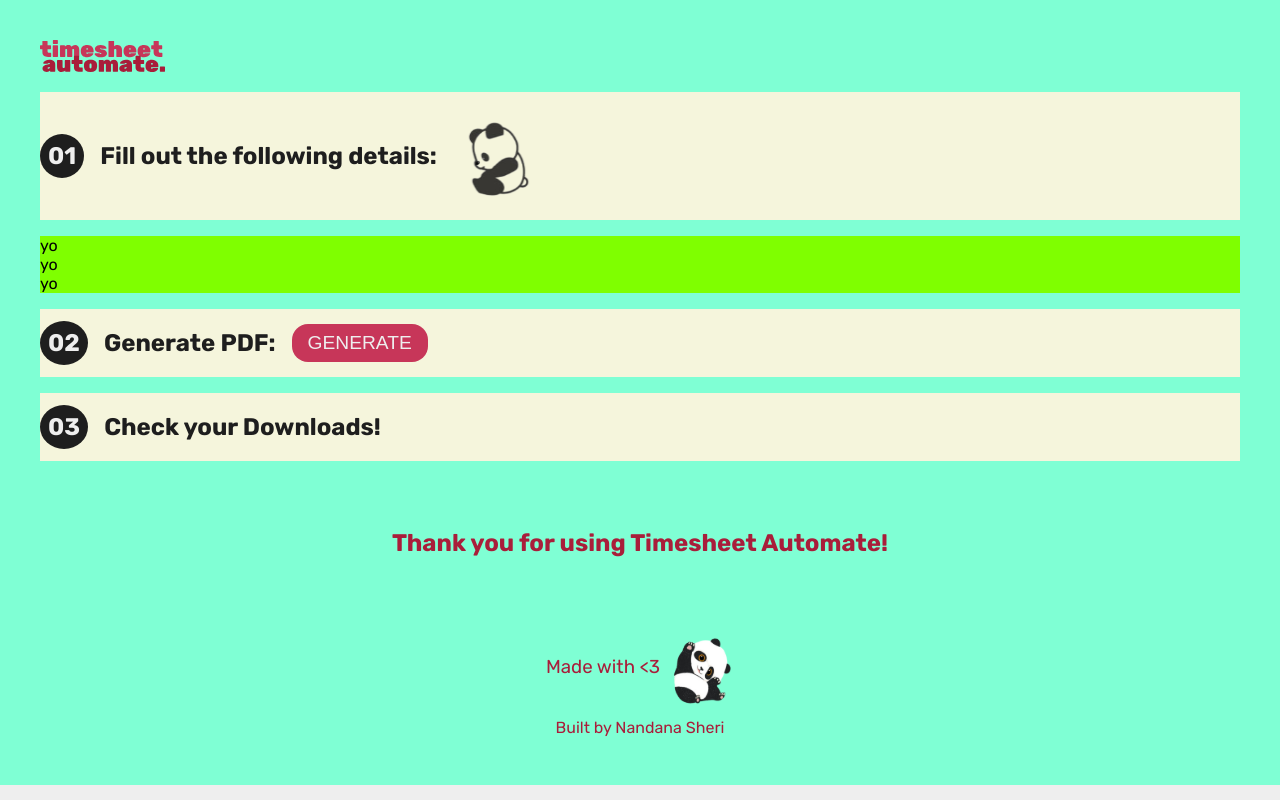
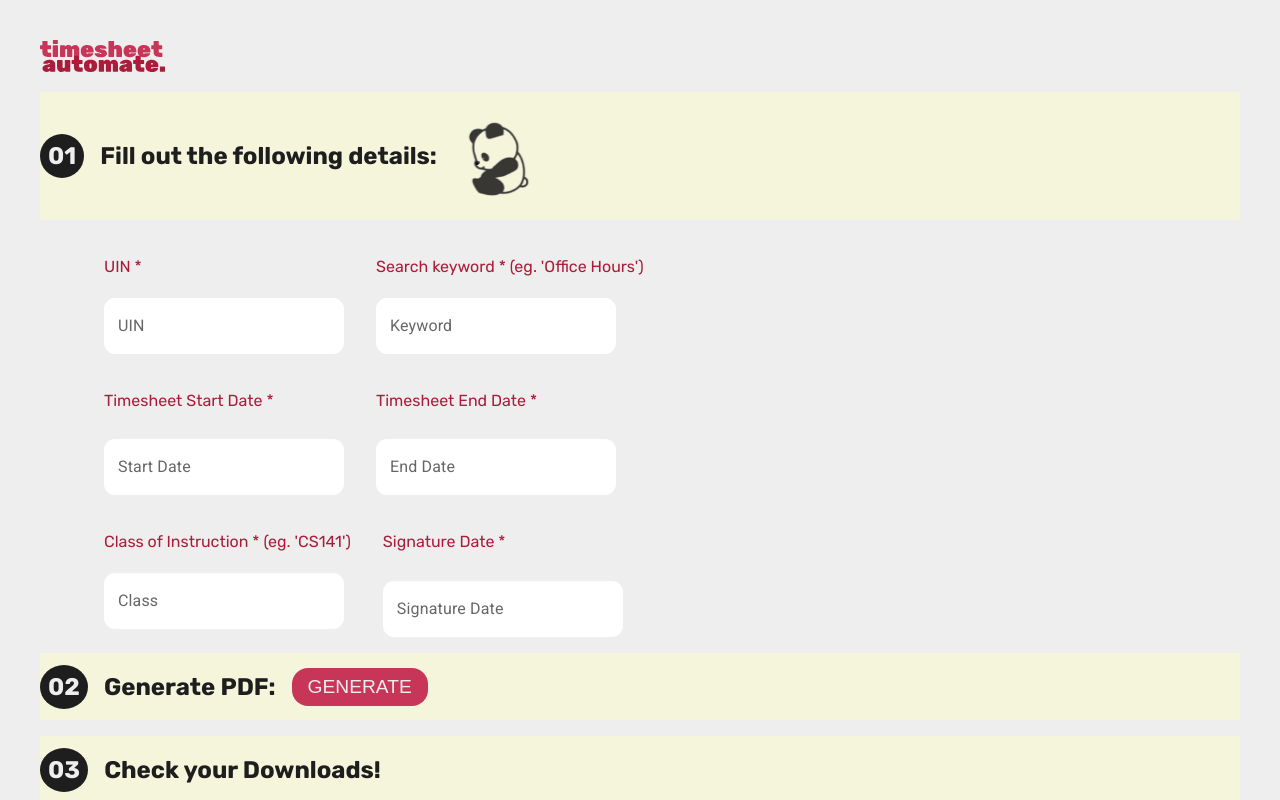
Before and after one commit to nandanasheri/timesheet-automate, a React (Create React App) app in the folder client/: page /generate in a window 1280 px wide. Shown: the top 800 px of the page. Built offline with nearby package versions, Linux system fonts and the light colour scheme.

Commit message:
added form - fix alignment

```diff
--- a/client/package.json
+++ b/client/package.json
@@ -6,9 +6,11 @@
     "@emotion/react": "^11.11.4",
     "@emotion/styled": "^11.11.5",
     "@mui/material": "^5.15.19",
+    "@mui/x-date-pickers": "^7.6.1",
     "@testing-library/jest-dom": "^5.17.0",
     "@testing-library/react": "^13.4.0",
     "@testing-library/user-event": "^13.5.0",
+    "dayjs": "^1.11.11",
     "react": "^18.3.1",
     "react-dom": "^18.3.1",
     "react-router-dom": "^6.23.1",
--- a/client/src/views/GeneratePDFPage/GeneratePDFPage.js
+++ b/client/src/views/GeneratePDFPage/GeneratePDFPage.js
@@ -3,6 +3,11 @@ import timesheetlogo from "../../assets/timesheet-cropped.svg";
 import sadpanda from "../../assets/sadpanda.svg";
 import footerpanda from "../../assets/footer panda.svg";
 import TextField from '@mui/material/TextField';
+import * as React from 'react';
+import { DemoContainer, DemoItem } from '@mui/x-date-pickers/internals/demo';
+import { AdapterDayjs } from '@mui/x-date-pickers/AdapterDayjs';
+import { LocalizationProvider } from '@mui/x-date-pickers/LocalizationProvider';
+import { DatePicker } from '@mui/x-date-pickers/DatePicker';
 
 
 function GeneratePDFPage () {
@@ -18,11 +23,107 @@ function GeneratePDFPage () {
             </div>
 
             <div className={styles["generate-form-container"]}>
-                <div className={styles["generate-inner-container"]}>yo
+                <div className={styles["generate-inner-container"]}>
+                    <div>
+                        <h4 className={styles["generate-form-text"]}>UIN *</h4>
+                        <TextField  className={styles["generate-textfield"]} id="outlined-basic" label="UIN" variant="outlined"
+                        InputProps={{
+                            style: {
+                              border: 'none',
+                            },
+                          }}
+                          sx={{
+                            '& .MuiOutlinedInput-notchedOutline': {
+                              border: 'none',
+                            },
+                          }}/>
+                    </div>
+                    <div>
+                        <h4 className={styles["generate-form-text"]}>Search keyword * (eg. 'Office Hours')</h4>
+                        <TextField className={styles["generate-textfield"]} id="outlined-basic" label="Keyword" variant="outlined"
+                        InputProps={{
+                            style: {
+                              border: 'none',
+                            },
+                          }}
+                          sx={{
+                            '& .MuiOutlinedInput-notchedOutline': {
+                              border: 'none',
+                            },
+                          }} />
+                    </div>
                 </div>
-                <div className={styles["generate-inner-container"]}> yo
+                <div className={styles["generate-inner-container"]}>
+                    <div>
+                        <h4 className={styles["generate-form-text"]}>Timesheet Start Date *</h4>
+                        <LocalizationProvider dateAdapter={AdapterDayjs}>
+                            <DemoContainer components={['DatePicker']}>
+                                <DatePicker className={styles["generate-textfield"]} label="Start Date"
+                                InputProps={{
+                                    style: {
+                                      border: 'none',
+                                    },
+                                  }}
+                                  sx={{
+                                    '& .MuiOutlinedInput-notchedOutline': {
+                                      border: 'none',
+                                    },
+                                  }}/>
+                            </DemoContainer>
+                        </LocalizationProvider>
+                    </div>
+                    <div>
+                        <h4 className={styles["generate-form-text"]}>Timesheet End Date *</h4>
+                        <LocalizationProvider dateAdapter={AdapterDayjs}>
+                            <DemoContainer components={['DatePicker']}>
+                                <DatePicker className={styles["generate-textfield"]} label="End Date"
+                                InputProps={{
+                                    style: {
+                                      border: 'none',
+                                    },
+                                  }}
+                                  sx={{
+                                    '& .MuiOutlinedInput-notchedOutline': {
+                                      border: 'none',
+                                    },
+                                  }}/>
+                            </DemoContainer>
+                        </LocalizationProvider>
+                    </div>
                 </div>
-                <div className={styles["generate-inner-container"]}>yo
+                <div className={styles["generate-inner-container"]}>
+                    <div>
+                        <h4 className={styles["generate-form-text"]}>Class of Instruction * (eg. 'CS141')</h4>
+                        <TextField className={styles["generate-textfield"]} id="outlined-basic" label="Class" variant="outlined"
+                        InputProps={{
+                            style: {
+                              border: 'none',
+                            },
+                          }}
+                          sx={{
+                            '& .MuiOutlinedInput-notchedOutline': {
+                              border: 'none',
+                            },
+                          }}/>
+                    </div>
+                    <div>
+                        <h4 className={styles["generate-form-text"]}>Signature Date *</h4>
+                        <LocalizationProvider dateAdapter={AdapterDayjs}>
+                            <DemoContainer components={['DatePicker']}>
+                                <DatePicker className={styles["generate-textfield"]} label="Signature Date"
+                                InputProps={{
+                                    style: {
+                                      border: 'none',
+                                    },
+                                  }}
+                                  sx={{
+                                    '& .MuiOutlinedInput-notchedOutline': {
+                                      border: 'none',
+                                    },
+                                  }}/>
+                            </DemoContainer>
+                        </LocalizationProvider>
+                    </div>
                 </div>
             </div>
 
--- a/client/src/views/GeneratePDFPage/GeneratePDFPage.module.css
+++ b/client/src/views/GeneratePDFPage/GeneratePDFPage.module.css
@@ -6,7 +6,7 @@
 }
 
 .generate-main {
-    background-color: aquamarine;
+    /* background-color: aquamarine; */
     padding: 2.5rem;
     display: flex;
     flex-direction: column;
@@ -89,9 +89,27 @@
 }
 
 .generate-form-container {
-    background-color: blueviolet;
+    /* background-color: blueviolet; */
+    display: flex;
+    flex-direction: column;
+    gap: 1rem;
+    padding: 0rem 4rem 0rem 4rem;
+}
+
+.generate-form-text {
+    font-size: 1rem;
+    font-weight: 400;
+    color: #A91D3A;
 }
 
 .generate-inner-container {
-    background-color: chartreuse;
+    /* background-color: chartreuse; */
+    display: flex;
+    gap: 2rem;
 }
+
+.generate-textfield {
+    background-color: white;
+    border-radius: 0.7rem;
+    width: 15rem;
+}
```
Also changed, not shown: 1 other file (tests, documents, lock files or other folders).
